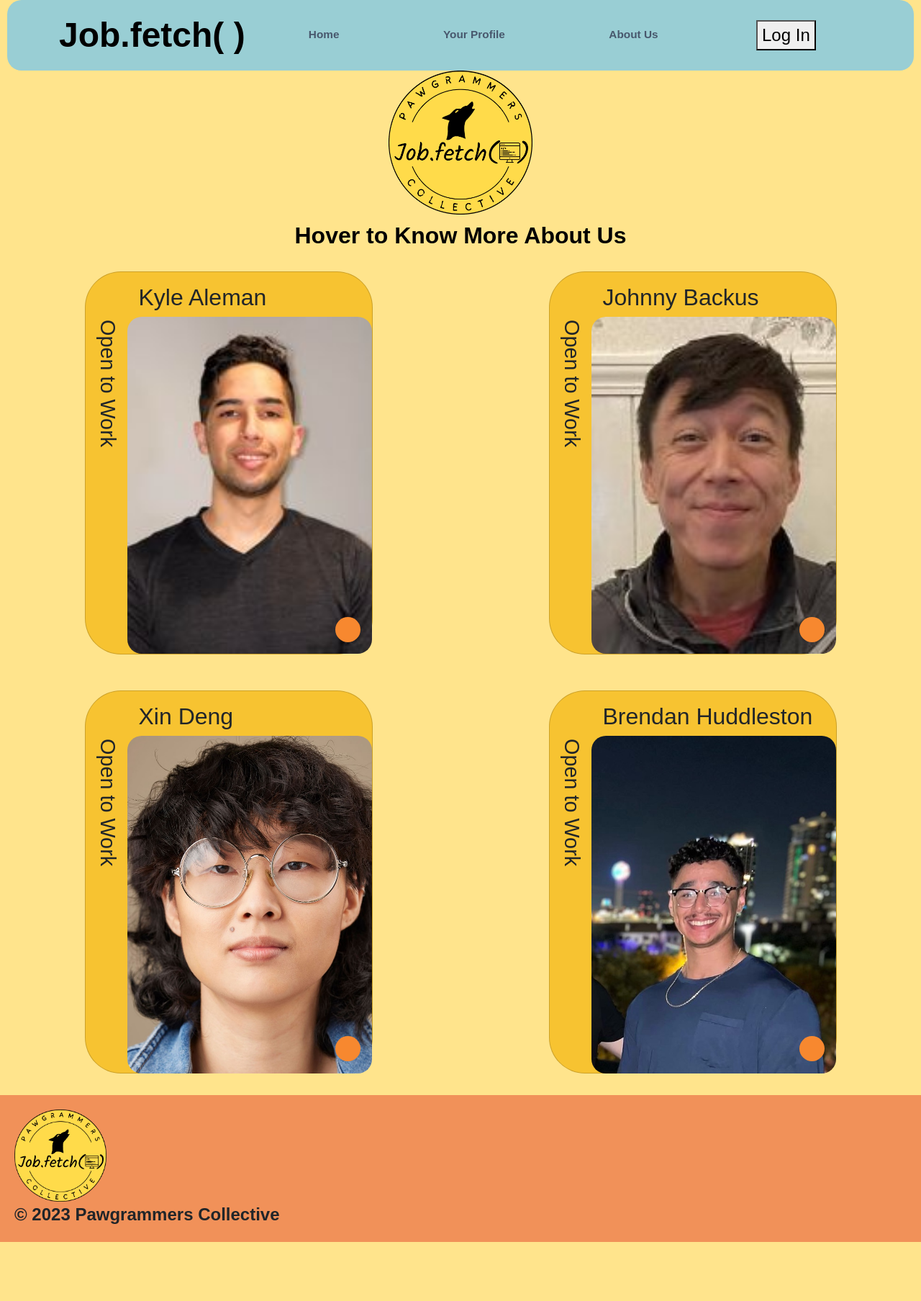
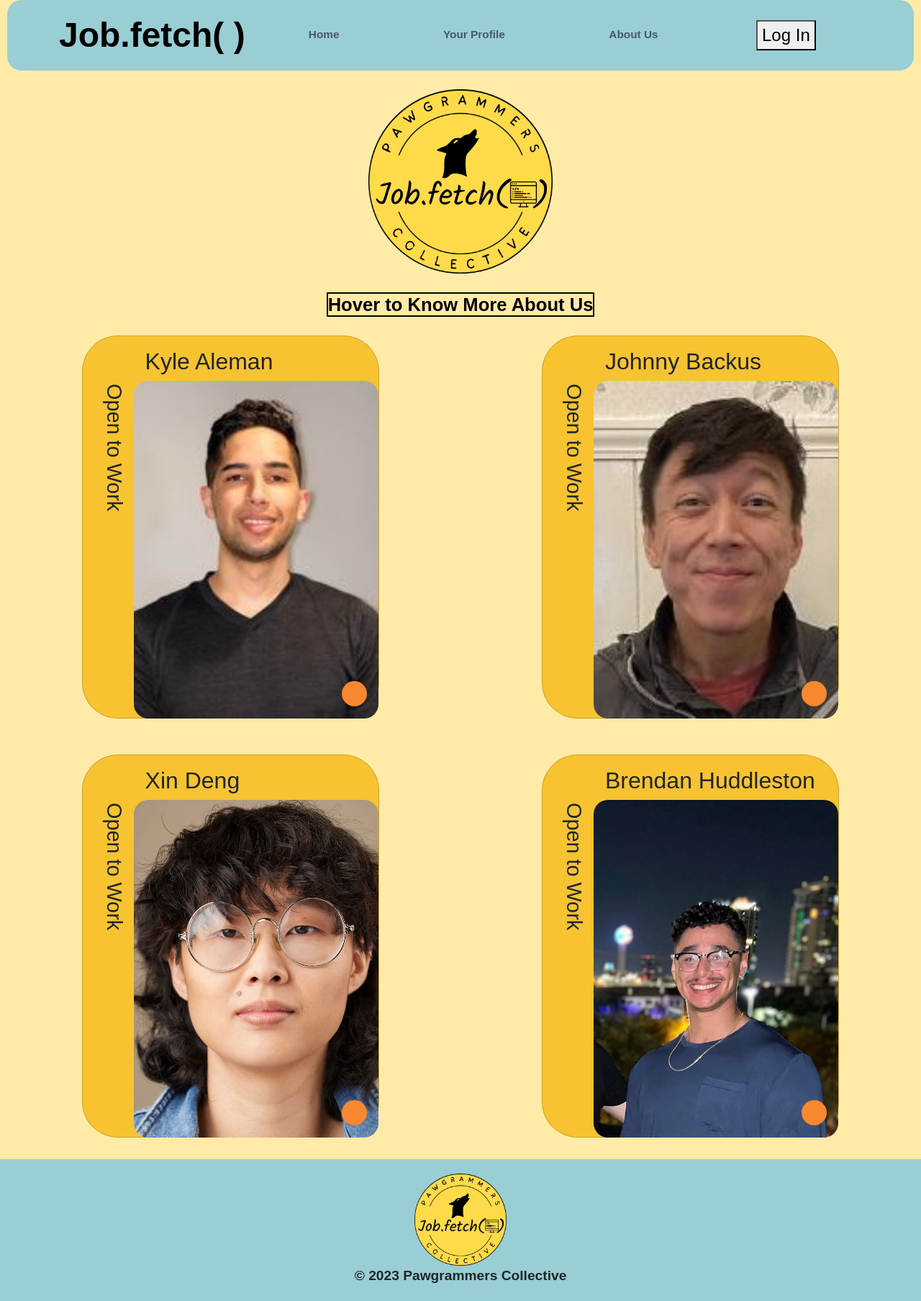
Before and after one commit to Pawgrammers-Collective/job.fetch-frontend, a React (Vite) app: page /about-us in a window 1280 px wide. Shown: the whole page at 72% size. Before the commit the page ends 1725 px from the top, so only its background shows below. Built offline with nearby package versions, Linux system fonts and the light colour scheme; no server answers.

Commit message:
basic css

```diff
--- a/src/App.jsx
+++ b/src/App.jsx
@@ -1,5 +1,3 @@
-/* eslint-disable react/prop-types */
-// App.jsx
 
 import React, { useState, useEffect } from 'react';
 import { BrowserRouter as Router, Routes, Route } from 'react-router-dom';
--- a/src/Components/AboutUs.jsx
+++ b/src/Components/AboutUs.jsx
@@ -18,7 +18,7 @@ function AboutUs() {
 
   return (
     <>
-    <img src="public/img/logo.png" className={styles.logo}/>
+    <img src="/img/logo.png" className={styles.logo}/>
       <h3>Hover to Know More About Us</h3>
       <div className={styles.aboutContainer}>
         {aboutUs.map((value, index) => (
--- a/src/Components/JobCard.jsx
+++ b/src/Components/JobCard.jsx
@@ -1,4 +1,6 @@
+
 import React, { useState } from "react";
+
 import Button from "react-bootstrap/Button";
 import Card from "react-bootstrap/Card";
 import styles from "./styles/JobCard.module.css";
@@ -6,34 +8,19 @@ import styles from "./styles/JobCard.module.css";
 function JobCard(props) {
   const [isSaved, setIsSaved] = useState(Array(props.job.length).fill(false));
 
+
   const splitDescription = (description) => {
-    try {
-      if (!description) {
-        return [];
-      }
+    // Use a regular expression to find and replace the desired text with bold formatting
+    const formattedDescription = description.replace(
+      /\n\n(.*?)\n\n/g,
+      (match, group) => `\n\n**${group}**\n\n`
+    );
 
-      const formattedDescription = description.match(/\n\n([^\n]+?)\n\n/g);
-      let matchAll = Array.from(formattedDescription);
-      console.log("Formatted Description:", matchAll);
-
-      return matchAll.map((text, i) => {
-        console.log("Current match:", text);
-        return <h4 key={i}>{text}</h4>;
-      });
-    } catch (error) {
-      console.error('Error in splitDescription:', error.message);
-      return [];
-    }
+    return formattedDescription.split("\n\n");
   };
 
   const formatParagraph = (paragraph, index) => {
-    try {
-      if (typeof paragraph !== 'string') {
-        throw new Error('Invalid paragraph type');
-      }
-
     const bulletPoints = paragraph.split("\n•");
-      console.log("Bullet Points:", bulletPoints);
 
     if (bulletPoints.length > 1) {
       return (
@@ -48,16 +35,23 @@ function JobCard(props) {
       );
     }
 
-      console.log("Returning from formatParagraph:", paragraph);
     return <p key={index}>{paragraph}</p>;
-    } catch (error) {
-      console.error('Error in formatParagraph:', error.message);
-      return <p key={index}>Error in formatting paragraph</p>;
-    }
   };
 
-  const renderButtons = (value, index) => (
-    <>
+  return (
+    <div className={styles.JobCardContainer}>
+      {props.job.map((value, index) => (
+        <Card key={index} className={styles.Card} style={{ width: "40em", height: "18rem" }}>
+
+          <Card.Body>
+            <Card.Title>{value.title}</Card.Title>
+
+
+            {splitDescription(value.description).map((text, i) => (
+              formatParagraph(text, i)
+            ))}
+
+
             <Button
               variant="primary"
               type="submit"
@@ -67,39 +61,19 @@ function JobCard(props) {
                 updatedIsSaved[index] = !updatedIsSaved[index];
                 setIsSaved(updatedIsSaved);
               }}
-        className={`${styles.saveButton} ${
-          isSaved[index] ? styles.savedButton : ""
-        }`}
+              className={`${styles.saveButton} ${isSaved[index] ? styles.savedButton : ""}`}
               disabled={isSaved[index]}
             >
               {isSaved[index] ? "Saved!" : "Save this Job!"}
+
             </Button>
 
             <Button
-        onClick={() =>
-          props.onSaveCoverLetter(value.title, value.description)
-        }
+              onClick={() => props.generateCL(value.title, value.description)}
               variant="primary"
             >
               Generate a Cover Letter!
             </Button>
-    </>
-  );
-
-  return (
-    <div className={styles.JobCardContainer}>
-      {props.job.map((value, index) => (
-        <Card
-          key={index}
-          className={styles.Card}
-          style={{ width: "40em", height: "18rem" }}
-        >
-          <Card.Body>
-            <Card.Title>{value.title}</Card.Title>
-
-            {splitDescription(value.description)}
-            {formatParagraph(value.description, index)}
-            {renderButtons(value, index)}
           </Card.Body>
         </Card>
       ))}
--- a/src/Components/styles/aboutus.module.css
+++ b/src/Components/styles/aboutus.module.css
@@ -6,13 +6,14 @@ justify-content: center;
 } */
 
 .aboutContainer {
-  margin: 20px 20px 20px 20px;
+  margin: 2vw 2vw 2vw 2vw;
   /* text-align: center; */
   display: grid;
   grid-template-columns: repeat(2, 1fr);
   grid-template-rows: repeat(2, 1fr);
+/* height: 100vh;  */
+/* width: 100vw; */
 
-  /* grid-auto-flow: dense; */
   justify-items: center;
   gap: 50px;
   /* grid-template-columns: 64px 1fr; */
@@ -26,9 +27,9 @@ justify-content: center;
     border-radius: 50px;
     /* display: grid; */
     /* position: relative; */
-    width: 100%;
+    /* width: auto; */
     /* height: 100%; */
-    max-width: 400px;
+    /* max-width: fit-content; */
     /* grid-template-columns: 1fr 20%; */
     /* grid-template-rows: auto 1fr auto; */
     /* position: relative; */
@@ -39,7 +40,7 @@ justify-content: center;
 
 
 .cardBody{
-  width: 100%;
+  /* width: 100%; */
   /* position: absolute; */
   display: flex;
  flex-direction: row;
@@ -113,7 +114,6 @@ margin-right: 10px;
   color: black;
   padding: 8px 10px;
   border-radius: 50px;
-  /* box-shadow: 0 4px 14px rgba(0, 0, 0, 0.25); */
   transition: 0.35s ease all;
   overflow: hidden;
   max-width: 35px;
@@ -132,16 +132,21 @@ margin-right: 10px;
 }
 
 h3 {
-  font-size: 2.5vw;
+  font-size: 2vw;
   font-weight: bold;
   color: black;
   margin-bottom: 10px;
   text-align: center;
-  padding: 10px 40px 10px 40px;
+  margin-top: 1vw;
+  border: solid black 2px;
+  width:fit-content;
+  align-self: center;
+  margin: auto;
+  /* padding: 10px 40px 10px 40px; */
 }
 
 .logo {
-  width: 200px;
-  margin: 0 auto;
+  width: 20vw;
+  margin: 2vw auto;
   display: block;
 }
--- a/src/Footer.jsx
+++ b/src/Footer.jsx
@@ -1,10 +1,11 @@
 import React from 'react';
+import styles from "./Components/styles/Footer.module.css";
 
 const Footer = () => {
   return (
-      <div className="footerItems">
+      <div className={styles.footerItems}>
         <img
-          alt=""
+          alt="Pawgrammers collective logo"
           src="./img/logo.png"
 
         />
--- a/src/app.css
+++ b/src/app.css
@@ -1,8 +1,14 @@
+* {
+  box-sizing: border-box;
+}
+
 body {
   font-family: sans-serif;
-  background: #ffe48c;
-  width: 100vw;
-  /* position: relative; */
+  background: #ffeba7;
+  /* padding: 0;
+  margin: 0; */
+  height: 100vh;
+  /* min-height: 100vh; */
 }
 
 
@@ -30,42 +36,3 @@ h2 {
   padding: 10px 40px 10px 40px;
   background: #80b584;
 }
-
-
-
-.navLinks {
-  display: flex;
-  justify-content: space-around;
-  width: 100%; /* Adjust the width as needed */
-}
-
-
-
-.authbuttons{
-align-self: center;
-}
-
-
-.footerItems {
-  /* font-size: 1.5vw; */
-  /* text-align: center; */
-  padding: 20px;
-  margin-top: 30px;
-  background: rgb(241, 145, 89);
-  /* position: fixed; */
-  /* margin: 0 auto; */
-  /* align-self: center;
-  vertical-align: middle; */
-  font-weight:bold ;
-  font-size: 1.5em;
-
-}
-
-.footerItems img {
-  width:10vw;
-}
-
-.copyright{
-width: fit-content;
-margin:auto;
-}
```
Lines whose indentation alone changed are shown as unchanged.
